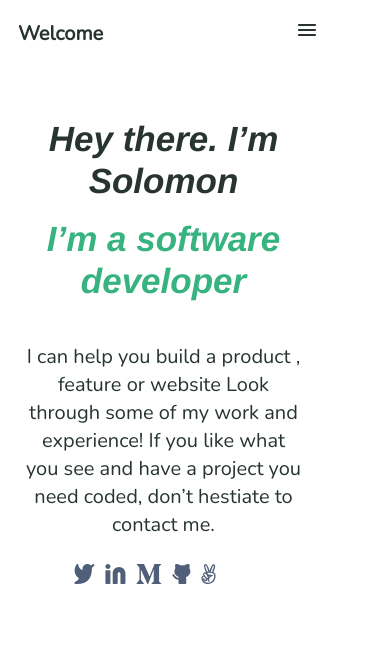
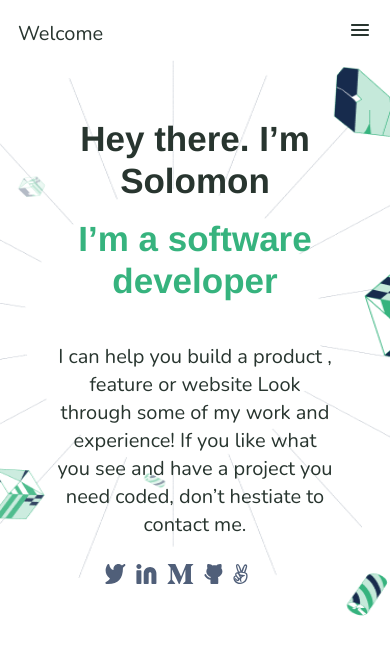
Before and after one commit to solomonetchu/Portfolio, a website: page index.html in a window 390 px wide. Drawn offline with nearby package versions, Linux system fonts and the light colour scheme.

Commit message:
Modified Width per review

```diff
--- a/index.html
+++ b/index.html
@@ -17,7 +17,7 @@
             <header class="Header">
                 <nav class="container">
                     <div class="logoplaceholder">
-                        <a href="#" class="logo__link"><h1 class="logo">Welcome</h1></a>
+                        <a href="#" class="logo__link"><span class="logo">Welcome</span></a>
 
                     </div>
                     <div class="menu__button">
@@ -32,7 +32,7 @@
             </header>
             <section class="Headline">
                 <div class="Headline__primary">
-                   <h2 class="Text__intro"> <em>Hey there. I’m Solomon </em></em></h2>  <br> <h2 class="Name_title"> <em>I’m a software developer</h2></em>
+                   <h1 class="Text__intro"> <strong>Hey there. I’m Solomon </strong></h1>  <br> <h1 class="Name_title"> <strong>I’m a software developer</strong></h1>
                 </div>
 
                 <br>
@@ -75,6 +75,15 @@
 
         </main>
 
+        <main class="work-container">
+            <section >
+
+            </section>
+
+
+
+        </main>
+
 
 
 
--- a/sass/_header.scss
+++ b/sass/_header.scss
@@ -20,118 +20,6 @@ html {
   font-size: 62.5%; // 10px/16px = 62.5% -> 1rem = 10px
 }
 
-// body {
-//   font-family: $font-primary;
-//   color: $color-grey-dark-2;
-//   font-weight: 300;
-//   line-height: 1.6;
-// }
-// // ---- START---- HEADER & LOGO STYLES
-// .Main-container {
-//   background-image: url(../img/background.jpg);
-//   background-repeat: no-repeat;
-//   display: flex;
-//   flex-direction: column;
-//   background-size: 100% 38%;
-//   height: 190vh;
-//   width: 400px;
-//   background-position: 0 80px;
-// }
-
-// .menu__link:hover {
-//   opacity: 0.6;
-// }
-
-// .container {
-//   display: flex;
-//   justify-content: space-between;
-//   padding: 1.8rem;
-// }
-
-// .Header {
-//   padding-bottom: 5rem;
-// }
-// // ---- START---- HEADLINES STYLE
-
-// .Headline {
-//   display: flex;
-//   flex-direction: column;
-// }
-
-// .Headline__primary {
-//   // border: 10px solid red;
-//   // padding: 4rem;
-//   // width: 32.9rem;
-//   width: 327px;
-// }
-
-// .Text__intro {
-//   font-family: "Helvetica Neue", Helvetica, Arial, sans-serif;
-//   font-size: 3.5rem;
-//   font-weight: 1800;
-//   line-height: 4.2rem;
-//   text-align: center;
-//   text-emphasis-style: bolder;
-//   // padding: 2rem;
-// }
-
-// .headline__secondary {
-//   // border: 10px solid green;
-//   // width: 30%;
-//   // height: 164px;
-//   width: 327px;
-//   left: 24px;
-//   top: 314px;
-// }
-
-// .supporting_txt {
-//   // font-family:Inter;
-//   //styleName: Theme 2 / Body Reguler 1;
-//   font-family: $font-primary;
-//   font-size: 20px;
-//   font-weight: 400;
-//   line-height: 28px;
-//   letter-spacing: 0;
-//   text-align: center;
-//   padding: 2.5rem;
-// }
-
-// // h2{
-// //   font-family:$font-primary;
-// //   font-style: Bold;
-// //   font-size: 4rem;
-// //   line-height: 5.2rem;
-// //   line-height: 107%;
-// //   padding: 2.5rem;
-// // }
-// // ---- START---- SOCIAL MEDIA STYLE
-// .social_media {
-//   display: flex;
-//   justify-content: center;
-//   width: 280px;
-
-//   &__links {
-//     text-decoration: none;
-//   }
-
-//   &__links:hover {
-//     opacity: 0.6;
-//   }
-
-//   &__icons {
-//     height: 20px;
-//     left: 102.41666412353516px;
-//     // top: 536px;
-//     // justify-self: center;
-//     justify-self: center;
-//   }
-// }
-
-// .Social__media__list {
-//   list-style: none;
-//   margin-left: 1rem;
-// }
-
 //Mobile version
 @media only screen and (max-width: 600px) {
   body {
@@ -142,14 +30,13 @@ html {
   }
   // ---- START---- HEADER & LOGO STYLES
   .Main-container {
-    background-image: url(../img/background.jpg);
+    background-image: url(../img/header-illsutration-mobile.png);
     background-repeat: no-repeat;
     display: flex;
     flex-direction: column;
-    background-size: 100% 38%;
-    height: 1480px;
-    width: 337px;
-    background-position: 0 75px;
+    background-size: 100% 40%;
+    height: 1400px;
+    background-position: 0 60px;
   }
 
   .menu__link:hover {
@@ -183,12 +70,10 @@ html {
   .Headline {
     display: flex;
     flex-direction: column;
+    align-self: center;
   }
 
   .Headline__primary {
-    // border: 10px solid red;
-    // padding: 4rem;
-    // width: 32.9rem;
     width: 327px;
   }
 
@@ -227,15 +112,6 @@ html {
     text-align: center;
     padding: 2.5rem;
   }
-
-  // h2{
-  //   font-family:$font-primary;
-  //   font-style: Bold;
-  //   font-size: 4rem;
-  //   line-height: 5.2rem;
-  //   line-height: 107%;
-  //   padding: 2.5rem;
-  // }
   // ---- START---- SOCIAL MEDIA STYLE
   .social_media {
     display: flex;
@@ -253,8 +129,6 @@ html {
     &__icons {
       height: 20px;
       left: 102.41666412353516px;
-      // top: 536px;
-      // justify-self: center;
       justify-self: center;
     }
   }
```
Also changed, not shown: css/style.css, img/header-illsutration-mobile.png (added).
